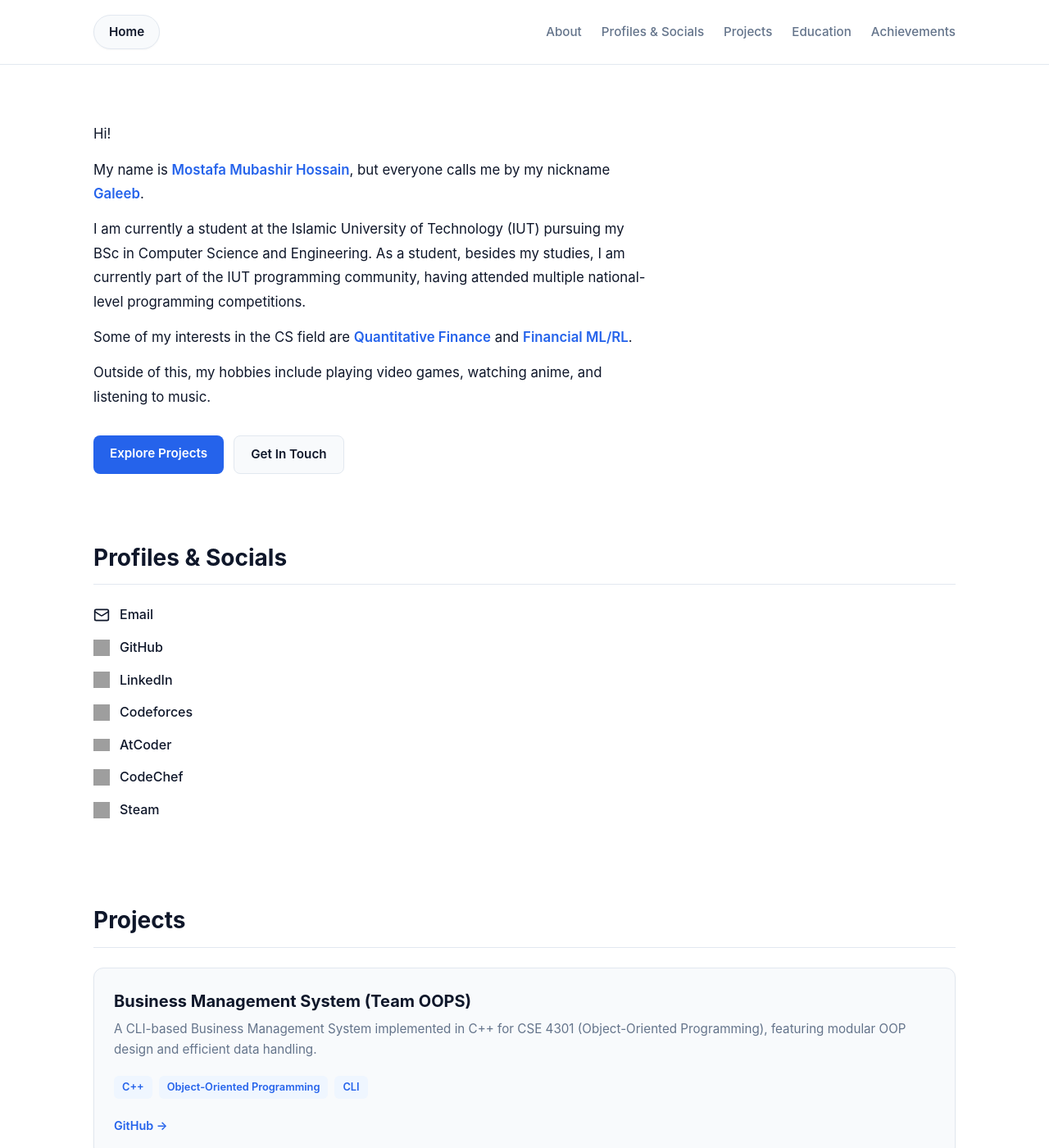
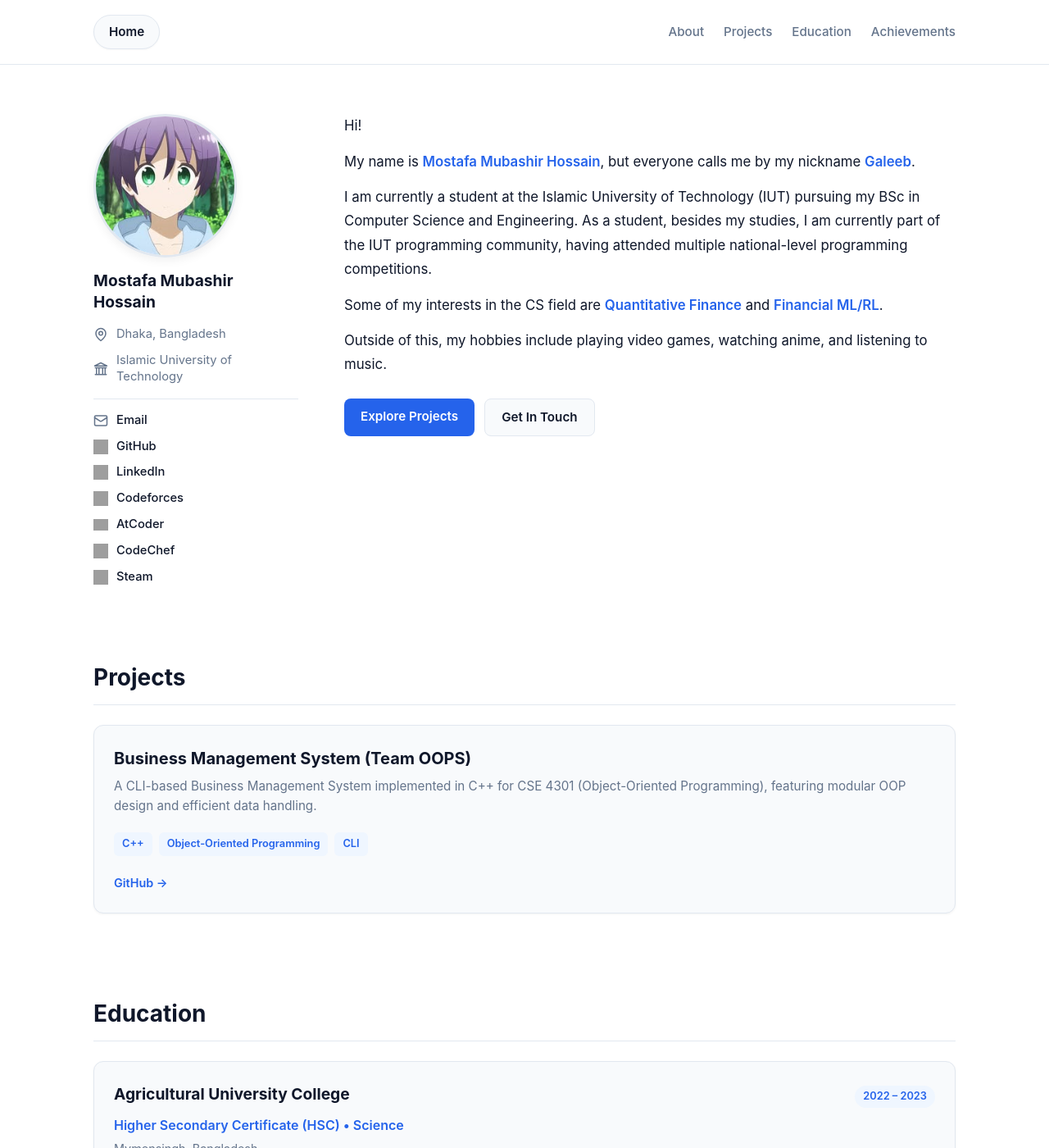
Before and after one commit to SlyGaleeb/slygaleeb.github.io, a Jekyll site: the page built from index.html, in a window 1280 px wide and 1400 px high. Shown: the whole window at 82% size. Built offline with Jekyll 4.4.1, drawn with Linux system fonts in a browser that asks for light colours; grey boxes are pictures that could not be loaded.

Commit message:
Update profile layout with sidebar metadata, links, and cleaned navigation

```diff
--- a/_includes/hero.html
+++ b/_includes/hero.html
@@ -1,5 +1,70 @@
 <section class="hero-section">
-  <div class="container hero-container">
+  <div class="container hero-layout">
+
+    <aside class="profile-card">
+      <img src="{{ '/assets/images/dp.png' | relative_url }}" alt="Mostafa Mubashir Hossain" class="profile-avatar">
+      <h2 class="profile-name">Mostafa Mubashir Hossain</h2>
+
+      <div class="profile-meta-list">
+        <!-- 1. Location -->
+        <div class="meta-item">
+          <svg class="meta-icon" viewBox="0 0 24 24" width="18" height="18" fill="none" stroke="currentColor" stroke-width="2" stroke-linecap="round" stroke-linejoin="round">
+            <path d="M20 10c0 6-8 12-8 12s-8-6-8-12a8 8 0 0 1 16 0Z"/>
+            <circle cx="12" cy="10" r="3"/>
+          </svg>
+          <span>Dhaka, Bangladesh</span>
+        </div>
+
+        <!-- 2. University -->
+        <div class="meta-item">
+          <svg class="meta-icon" viewBox="0 0 24 24" width="18" height="18" fill="none" stroke="currentColor" stroke-width="2" stroke-linecap="round" stroke-linejoin="round">
+            <path d="M3 21h18M3 10h18M5 10v11M19 10v11M9 10v11M15 10v11M12 2l10 5H2l10-5z"/>
+          </svg>
+          <span>Islamic University of Technology</span>
+        </div>
+
+        <hr class="meta-divider">
+
+        <!-- 3. Profiles & Social Links -->
+        <a href="mailto:galeeb8917@gmail.com" class="meta-item meta-link">
+          <svg class="meta-icon" viewBox="0 0 24 24" width="18" height="18" fill="none" stroke="currentColor" stroke-width="2" stroke-linecap="round" stroke-linejoin="round">
+            <rect width="20" height="16" x="2" y="4" rx="2"/><path d="m22 7-8.97 5.7a1.94 1.94 0 0 1-2.06 0L2 7"/>
+          </svg>
+          <span>Email</span>
+        </a>
+
+        <a href="https://github.com/SlyGaleeb" target="_blank" rel="noopener" class="meta-item meta-link">
+          <img class="meta-icon" src="https://cdn.jsdelivr.net/npm/simple-icons@v10/icons/github.svg" width="18" height="18" alt="GitHub">
+          <span>GitHub</span>
+        </a>
+
+        <a href="https://www.linkedin.com/in/mostafa-mubashir-hossain-384451232/" target="_blank" rel="noopener" class="meta-item meta-link">
+          <img class="meta-icon" src="https://cdn.jsdelivr.net/npm/simple-icons@v10/icons/linkedin.svg" width="18" height="18" alt="LinkedIn">
+          <span>LinkedIn</span>
+        </a>
+
+        <a href="https://codeforces.com/profile/SlyGaleeb" target="_blank" rel="noopener" class="meta-item meta-link">
+          <img class="meta-icon" src="https://cdn.jsdelivr.net/npm/simple-icons@v10/icons/codeforces.svg" width="18" height="18" alt="Codeforces">
+          <span>Codeforces</span>
+        </a>
+
+        <a href="https://atcoder.jp/users/SlyGaleeb" target="_blank" rel="noopener" class="meta-item meta-link">
+          <img class="meta-icon" src="https://img.atcoder.jp/assets/logo.png" width="18" height="18" alt="AtCoder" style="object-fit: contain;">
+          <span>AtCoder</span>
+        </a>
+
+        <a href="https://www.codechef.com/users/galeeb_1" target="_blank" rel="noopener" class="meta-item meta-link">
+          <img class="meta-icon" src="https://cdn.jsdelivr.net/npm/simple-icons@v10/icons/codechef.svg" width="18" height="18" alt="CodeChef">
+          <span>CodeChef</span>
+        </a>
+
+        <a href="https://steamcommunity.com/profiles/76561198799900933/" target="_blank" rel="noopener" class="meta-item meta-link">
+          <img class="meta-icon" src="https://cdn.jsdelivr.net/npm/simple-icons@v10/icons/steam.svg" width="18" height="18" alt="Steam">
+          <span>Steam</span>
+        </a>
+      </div>
+    </aside>
+
     <div class="hero-bio">
       <p>Hi!</p>
       <p>
@@ -14,11 +79,12 @@
       <p>
         Outside of this, my hobbies include playing video games, watching anime, and listening to music.
       </p>
+
+      <div class="hero-actions">
+        <a href="#projects" class="btn btn-primary">Explore Projects</a>
+        <a href="mailto:galeeb8917@gmail.com" class="btn btn-secondary">Get In Touch</a>
+      </div>
     </div>
 
-    <div class="hero-actions">
-      <a href="#projects" class="btn btn-primary">Explore Projects</a>
-      <a href="mailto:galeeb8917@gmail.com" class="btn btn-secondary">Get In Touch</a>
-    </div>
   </div>
 </section>
--- a/_layouts/default.html
+++ b/_layouts/default.html
@@ -14,7 +14,6 @@
 
       <nav class="nav-links">
         <a href="#about">About</a>
-        <a href="#profiles">Profiles & Socials</a>
         <a href="#projects">Projects</a>
         <a href="#education">Education</a>
         <a href="#achievements">Achievements</a>
--- a/assets/css/style.css
+++ b/assets/css/style.css
@@ -49,11 +49,9 @@ body {
   align-items: center;
 }
 
-/* Stylish Home Button */
 .nav-home-btn {
   display: inline-flex;
   align-items: center;
-  gap: 6px;
   font-size: 0.95rem;
   font-weight: 600;
   text-decoration: none;
@@ -92,14 +90,90 @@ body {
   color: var(--accent);
 }
 
-/* Hero Section */
+/* Hero Section Two-Column Layout */
 .hero-section {
-  padding: 70px 0 30px;
+  padding: 60px 0 40px;
 }
 
+.hero-layout {
+  display: flex;
+  align-items: flex-start;
+  gap: 56px;
+}
+
+/* Sidebar Profile Card */
+.profile-card {
+  display: flex;
+  flex-direction: column;
+  width: 250px;
+  flex-shrink: 0;
+}
+
+.profile-avatar {
+  width: 175px;
+  height: 175px;
+  object-fit: cover;
+  border-radius: 50%;
+  border: 3px solid var(--border-color);
+  box-shadow: 0 4px 12px rgba(0, 0, 0, 0.06);
+  margin-bottom: 16px;
+}
+
+.profile-name {
+  font-size: 1.2rem;
+  font-weight: 700;
+  color: var(--text-main);
+  line-height: 1.35;
+  margin-bottom: 16px;
+}
+
+.profile-meta-list {
+  display: flex;
+  flex-direction: column;
+  gap: 12px;
+  width: 100%;
+}
+
+.meta-item {
+  display: flex;
+  align-items: center;
+  gap: 10px;
+  color: var(--text-muted);
+  font-size: 0.92rem;
+  line-height: 1.35;
+}
+
+.meta-icon {
+  flex-shrink: 0;
+  color: var(--text-muted);
+}
+
+.meta-divider {
+  border: 0;
+  border-top: 1px solid var(--border-color);
+  margin: 4px 0;
+}
+
+.meta-link {
+  text-decoration: none;
+  color: var(--text-main);
+  font-weight: 500;
+  transition: transform 0.2s ease, color 0.2s ease;
+  width: fit-content;
+}
+
+.meta-link:hover {
+  color: var(--accent);
+  transform: translateX(4px);
+}
+
+.meta-link:hover .meta-icon {
+  color: var(--accent);
+}
+
+/* Hero Bio Column */
 .hero-bio {
-  max-width: 680px;
-  margin-bottom: 32px;
+  flex-grow: 1;
   display: flex;
   flex-direction: column;
   gap: 14px;
@@ -119,6 +193,7 @@ body {
 .hero-actions {
   display: flex;
   gap: 12px;
+  margin-top: 12px;
 }
 
 .btn {
@@ -164,37 +239,6 @@ body {
   padding-bottom: 10px;
 }
 
-/* Social & Profiles */
-.social-links-list {
-  display: flex;
-  flex-direction: column;
-  gap: 14px;
-}
-
-.social-item {
-  display: inline-flex;
-  align-items: center;
-  gap: 12px;
-  color: var(--text-main);
-  text-decoration: none;
-  font-weight: 500;
-  font-size: 1rem;
-  width: fit-content;
-  transition: transform 0.2s ease, color 0.2s ease;
-}
-
-.social-item:hover {
-  color: var(--accent);
-  transform: translateX(4px);
-}
-
-.social-icon {
-  display: block;
-  flex-shrink: 0;
-  width: 20px;
-  height: 20px;
-}
-
 /* Projects Section */
 .projects-grid {
   display: grid;
@@ -221,7 +265,7 @@ body {
   box-shadow: 0 10px 15px -3px rgba(0, 0, 0, 0.08);
 }
 
-.project-card h3 {
+.project-card h3, .info-card h3 {
   font-size: 1.25rem;
   margin-bottom: 6px;
   color: var(--text-main);
@@ -318,125 +362,7 @@ body {
   color: #16a34a;
 }
 
-/* Achievements List */
-.achievement-list {
-  padding-left: 20px;
-  color: var(--text-muted);
-  display: flex;
-  flex-direction: column;
-  gap: 8px;
-}
-
-/* Footer */
-.footer {
-  padding: 36px 0;
-  border-top: 1px solid var(--border-color);
-  margin-top: 60px;
-  font-size: 0.9rem;
-  color: var(--text-muted);
-  background-color: var(--bg-surface);
-}
-
-.footer-container {
-  display: flex;
-  justify-content: space-between;
-  align-items: center;
-}
-
-.footer-links a {
-  color: var(--text-muted);
-  text-decoration: none;
-}
-
-.footer-links a:hover {
-  color: var(--accent);
-}
-
-/* Achievements Section Layout */
-.achievements-wrapper {
-  display: flex;
-  flex-direction: column;
-  gap: 32px;
-}
-
-.category-heading {
-  font-size: 1.15rem;
-  font-weight: 700;
-  color: var(--text-main);
-  margin-bottom: 14px;
-  text-transform: uppercase;
-  letter-spacing: 0.04em;
-}
-
-.achievement-grid {
-  display: grid;
-  grid-template-columns: repeat(auto-fit, minmax(280px, 1fr));
-  gap: 16px;
-}
-
-.achievement-card {
-  padding: 18px 20px;
-  display: flex;
-  flex-direction: column;
-  gap: 6px;
-}
-
-.achievement-header {
-  display: flex;
-  justify-content: space-between;
-  align-items: center;
-  gap: 10px;
-  flex-wrap: wrap;
-}
-
-.achievement-header h4 {
-  font-size: 1.05rem;
-  font-weight: 600;
-  color: var(--text-main);
-  margin: 0;
-}
-
-.achievement-sub {
-  color: var(--text-muted);
-  font-size: 0.88rem;
-  margin: 0;
-}
-
-/* Rank Badges */
-.badge-rank {
-  font-size: 0.8rem;
-  font-weight: 700;
-  padding: 4px 10px;
-  border-radius: 9999px;
-  background-color: var(--bg-surface);
-  border: 1px solid var(--border-color);
-  color: var(--text-muted);
-  white-space: nowrap;
-}
-
-.badge-top {
-  background-color: var(--accent-light);
-  border-color: #bfdbfe;
-  color: var(--accent);
-}
-
-.badge-gold {
-  background-color: #fefce8;
-  border-color: #fde047;
-  color: #a16207;
-}
-
-.badge-winner {
-  background-color: #f0fdf4;
-  border-color: #bbf7d0;
-  color: #15803d;
-}
-
-.champion-card {
-  border-left: 4px solid #eab308;
-}
-
-/* Simple Minimal Achievements List */
+/* Simple Achievements List */
 .simple-achievements-list {
   list-style-type: none;
   padding: 0;
@@ -466,3 +392,51 @@ body {
   color: var(--text-main);
   font-weight: 500;
 }
+
+/* Footer */
+.footer {
+  padding: 36px 0;
+  border-top: 1px solid var(--border-color);
+  margin-top: 60px;
+  font-size: 0.9rem;
+  color: var(--text-muted);
+  background-color: var(--bg-surface);
+}
+
+.footer-container {
+  display: flex;
+  justify-content: space-between;
+  align-items: center;
+}
+
+.footer-links a {
+  color: var(--text-muted);
+  text-decoration: none;
+}
+
+.footer-links a:hover {
+  color: var(--accent);
+}
+
+/* Mobile Responsive */
+@media (max-width: 820px) {
+  .hero-layout {
+    flex-direction: column;
+    align-items: center;
+    gap: 32px;
+  }
+
+  .profile-card {
+    width: 100%;
+    align-items: center;
+    text-align: center;
+  }
+
+  .profile-meta-list {
+    align-items: center;
+  }
+
+  .meta-link:hover {
+    transform: none;
+  }
+}
--- a/index.html
+++ b/index.html
@@ -5,13 +5,6 @@ layout: default
 <div id="about">
   {% include hero.html %}
 </div>
-
-<section class="section" id="profiles">
-  <div class="container">
-    <h2 class="section-title">Profiles & Socials</h2>
-    {% include social_links.html %}
-  </div>
-</section>
 
 <div id="projects">
   {% include projects.html %}
```
Also changed, not shown: assets/images/dp.png (added).
